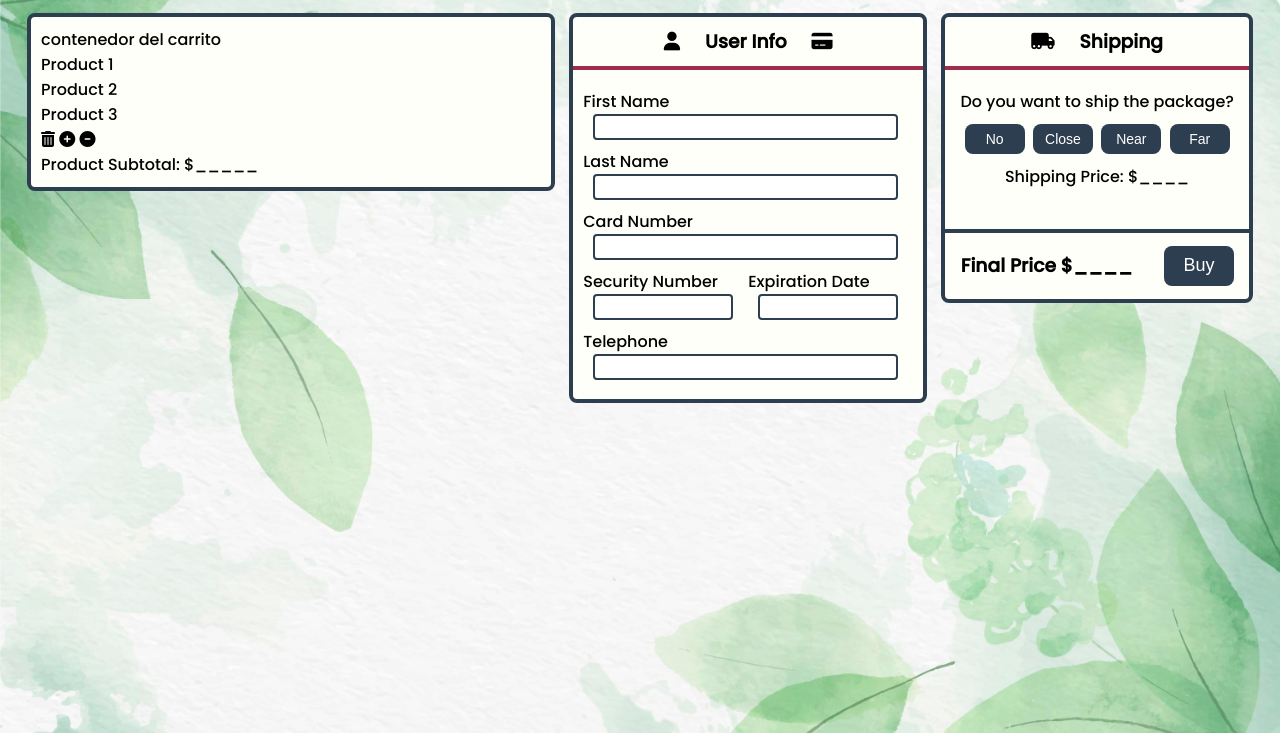
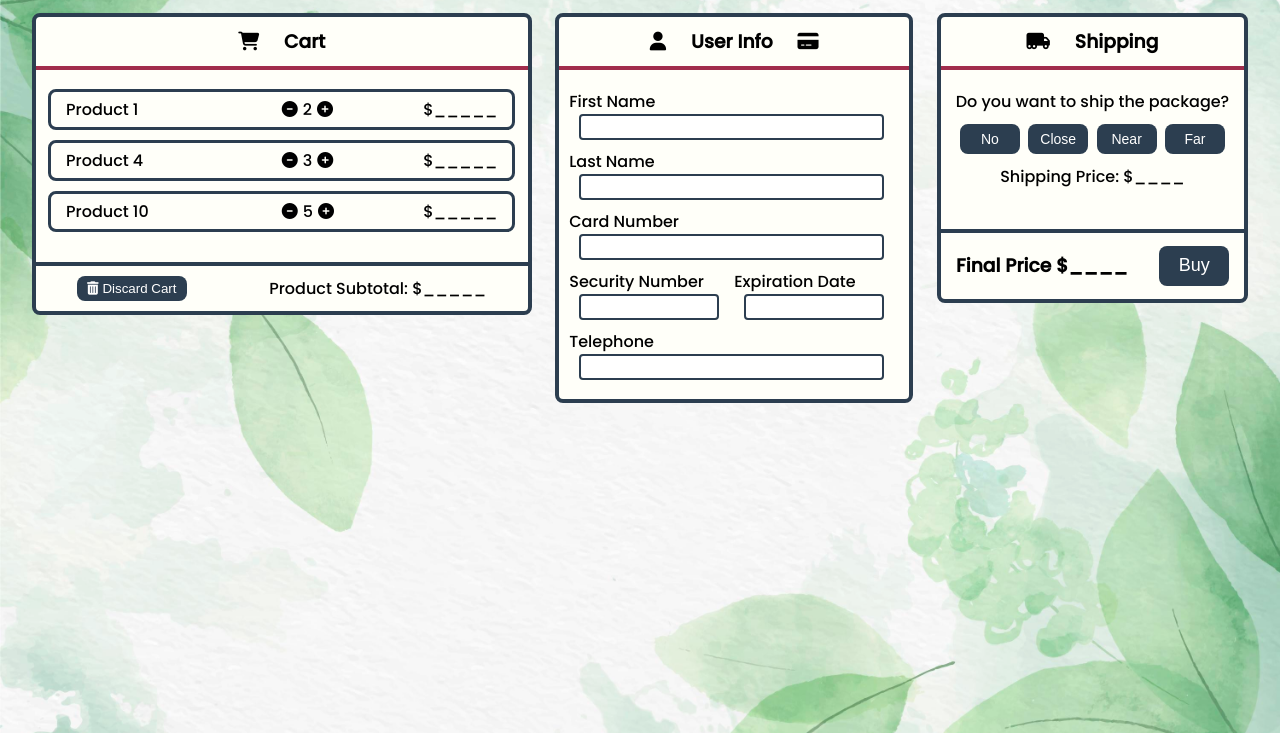
Before and after one commit to Berttah/CH-JS-FinalProject, a plain HTML site: page checkout.html in a window 1280 px wide. Shown: the part 67-800 px from the top of the page. Drawn offline with Linux system fonts and the light colour scheme; a script that the page names is missing; a web font is replaced by a local one.

Commit message:
Developed more the Checkout structure

```diff
--- a/checkout.html
+++ b/checkout.html
@@ -29,14 +29,46 @@
     <!-- Checkout Area -->
     <main class="mainCheckout">
         <div class="cartContainer">
-            <p>contenedor del carrito</p>
-            <div>Product 1</div>
-            <div>Product 2</div>
-            <div>Product 3</div>
-            <i class="fa-solid fa-trash-can"></i>
-            <i class="fa-solid fa-circle-plus"></i>
-            <i class="fa-solid fa-circle-minus"></i>
-            <div>
+            <h3 class="formTitle"><i class="fa-solid fa-cart-shopping"></i> Cart</h3>
+            <div class="cardsAreaContainer">
+                <div class="cartCard">
+                    <p>Product 1</p>
+                    <div class="cartPriceArea">
+                        <div class="cartButtons">
+                            <i class="fa-solid fa-circle-minus addSubst"></i>
+                            <p>2</p>
+                            <i class="fa-solid fa-circle-plus addSubst"></i>
+                        </div>
+                        <p>$_____</p>
+                    </div>
+                </div>
+                <div class="cartCard">
+                    <p>Product 4</p>
+                    <div class="cartPriceArea">
+                        <div class="cartButtons">
+                            <i class="fa-solid fa-circle-minus addSubst"></i>
+                            <p>3</p>
+                            <i class="fa-solid fa-circle-plus addSubst"></i>
+                        </div>
+                        <p>$_____</p>
+                    </div>
+                </div>
+                <div class="cartCard">
+                    <p>Product 10</p>
+                    <div class="cartPriceArea">
+                        <div class="cartButtons">
+                            <i class="fa-solid fa-circle-minus addSubst"></i>
+                            <p>5</p>
+                            <i class="fa-solid fa-circle-plus addSubst"></i>
+                        </div>
+                        <p>$_____</p>
+                    </div>
+                </div>
+            </div>
+            <div class="subtotalArea">
+                <button class="cartDiscard">
+                    <i class="fa-solid fa-trash-can"></i> Discard Cart
+                </button>
                 <p>Product Subtotal: $_____</p>
             </div>
         </div>
--- a/scss/_checkout.scss
+++ b/scss/_checkout.scss
@@ -9,11 +9,77 @@
     box-sizing: border-box;
 }
 .cartContainer{
+    .formTitle{
+        .fa-cart-shopping{margin-right: 20px;}
+        margin-top: 0px;
+        padding: 0px 0px 10px 0px;
+        width: 100%;
+        text-align: center;
+        border-bottom: 4px solid #A12D4C;
+    };
+    display: flex;
+    flex-direction: column;
+    box-sizing: border-box;
     width: 500px;
-    padding: 10px;
+    padding: 10px 0px;
     background-color: #FFFFF9;
     border: 4px solid #2c3e50;
     border-radius: 8px;
+    .cardsAreaContainer{
+        display: flex;
+        flex-direction: column;
+        align-items: center;
+        gap: 10px;
+        padding-bottom: 30px;
+        .cartCard{
+            display: flex;
+            align-items: center;
+            justify-content: space-between;
+            padding: 5px 15px;
+            width: 95%;
+            border: 3px solid #2c3e50;
+            border-radius: 8px;
+            box-sizing: border-box;
+            .cartPriceArea{
+                display: flex;
+                flex-direction: row;
+                align-items: center;
+                justify-content: space-between;
+                width: 50%;
+                .cartButtons{
+                    display: flex;
+                    align-items: center;
+                    justify-content: center;
+                    height: 0px;
+                    gap: 5px;
+                    .addSubst{
+                        &:hover{
+                            cursor: pointer;
+                            color: #A12D4C;
+                        }
+                    }
+                }
+            }
+        }
+    };
+    .subtotalArea{
+        display: flex;
+        align-items: center;
+        justify-content: space-around;
+        border-top: 4px solid #2c3e50;
+        padding-top: 10px;
+        .cartDiscard{
+            background-color: #2c3e50;
+            color: white;
+            border: none;
+            border-radius: 8px;
+            padding: 5px 10px;
+            &:hover{
+                cursor: pointer;
+                background-color: #A12D4C;
+            }
+        }
+    }
 }
 .checkoutForm{
     display: flex;
```
Also changed, not shown: css_sass/style.css, 1 other file.
